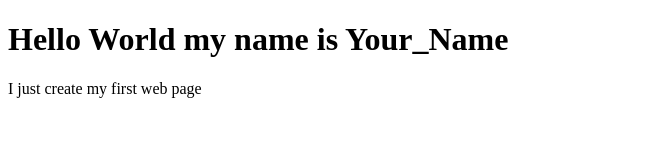
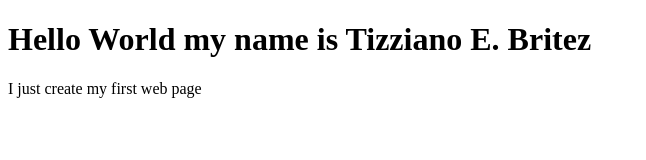
Before and after one commit to tizzianob/tizzianob.github.io, a plain HTML site: page index.html in a window 1280 px wide. Shown: the whole page, without its empty margins (0-646 px from the left). Drawn offline with Linux system fonts and the light colour scheme.

Commit message:
index.html

```diff
--- a/index.html
+++ b/index.html
@@ -6,7 +6,7 @@
 </head>
 <body>
 
-<h1>Hello World my name is Your_Name</h1>
+<h1>Hello World my name is Tizziano E. Britez</h1>
 <p>I just create my first web page</p>
 
 </body>
```
